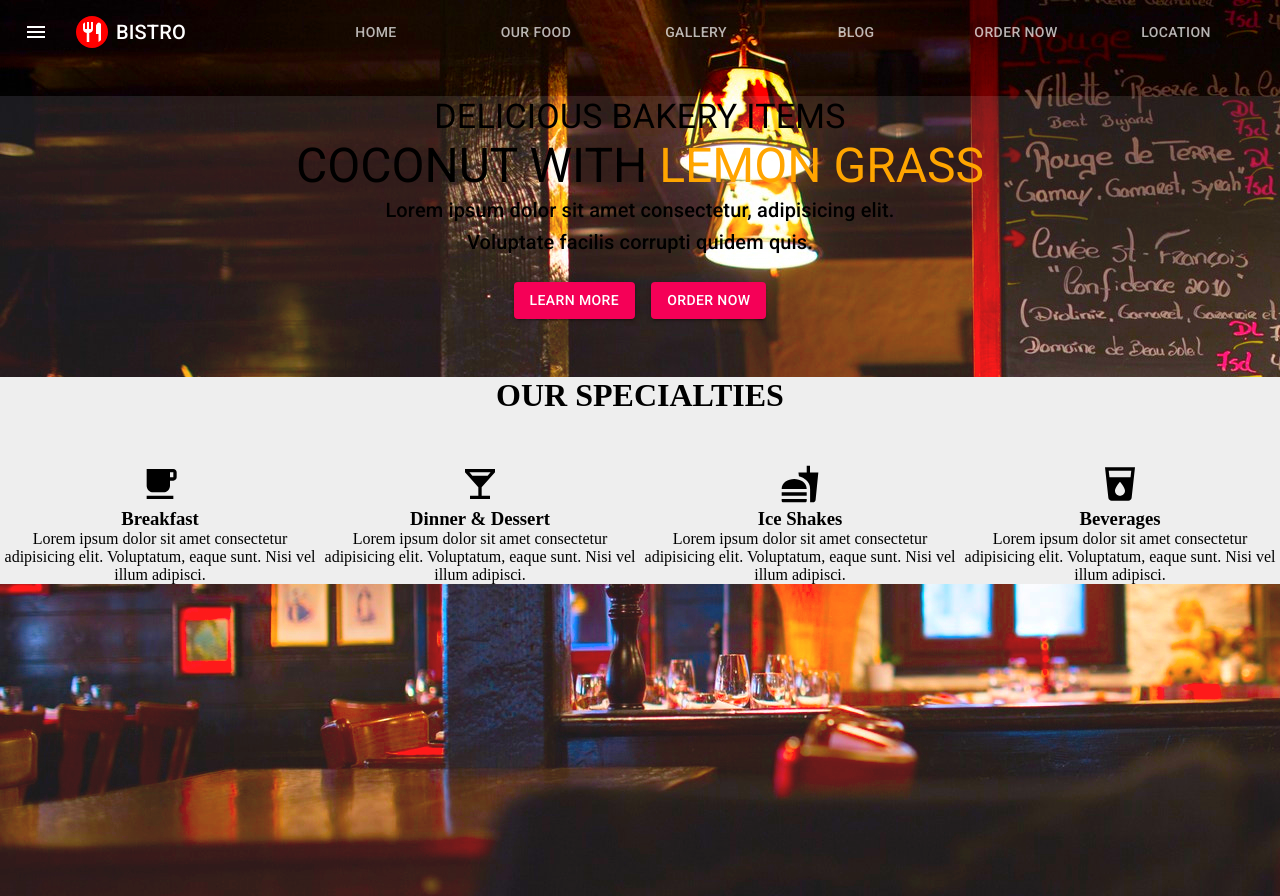
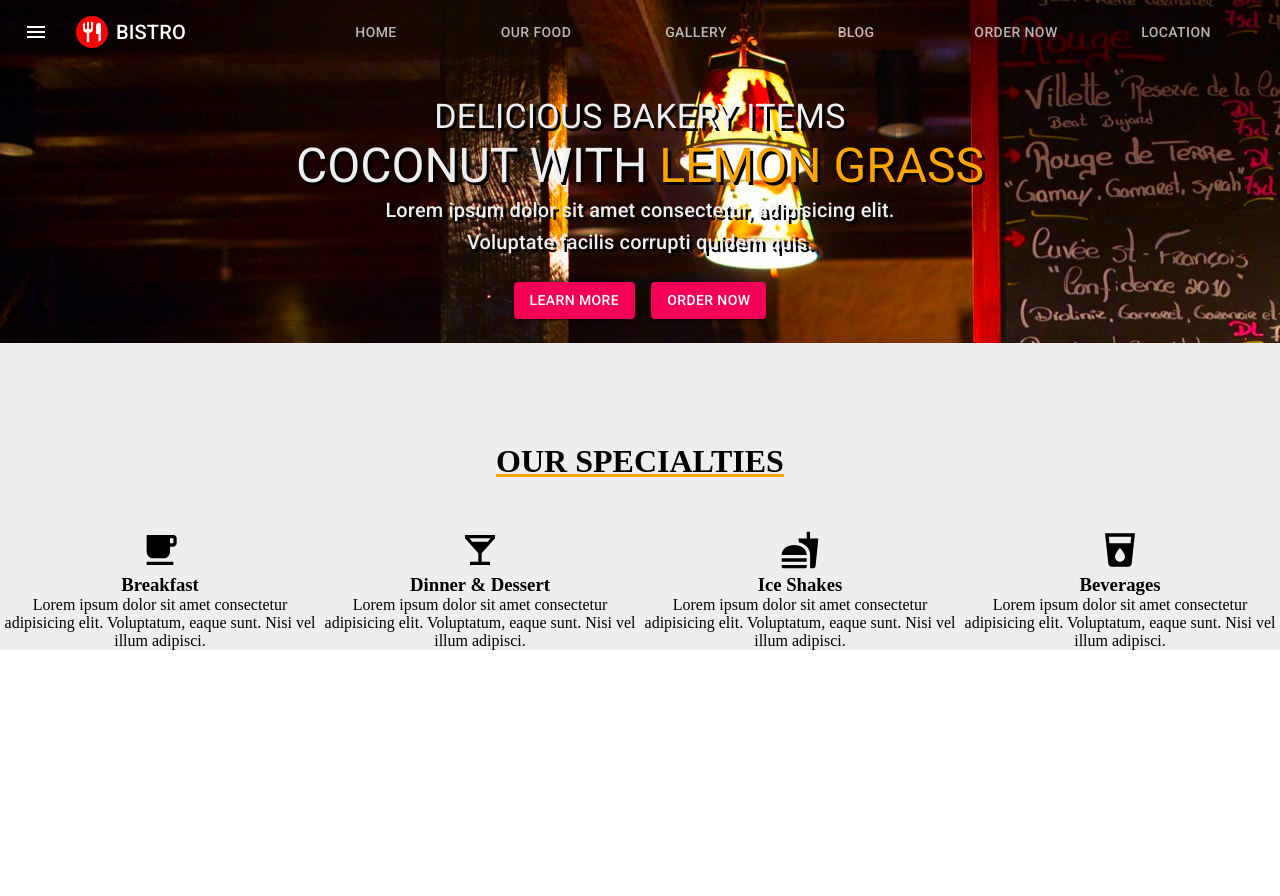
Before and after one commit to ginohagad/bistro, a React (Create React App) app: page / in a window 1280 px wide. After the commit the page ends 800 px from the top, so only its background shows below. Built offline with nearby package versions, Linux system fonts and the light colour scheme.

Commit message:
Added shadows to captions.

```diff
--- a/src/components/Home/Home.js
+++ b/src/components/Home/Home.js
@@ -10,13 +10,19 @@ const useStyles = makeStyles((theme) => ({
 		textAlign: 'center',
 		textTransform: 'uppercase',
 		marginTop: theme.spacing(4),
+		color: '#eee',
+		textShadow: '3px 3px #000',
 	},
 	caption2: {
 		textAlign: 'center',
 		textTransform: 'uppercase',
+		color: '#eee',
+		textShadow: '3px 3px #000',
 	},
 	caption3: {
 		textAlign: 'center',
+		color: '#eee',
+		textShadow: '3px 3px #000',
 	},
 	highlight: {
 		color: 'orange',
--- a/src/components/Home/Home.module.css
+++ b/src/components/Home/Home.module.css
@@ -1,4 +1,3 @@
-.container {
-	height: 100vh;
+/* .container {
 	background: rgba(255,255,255, 0.1);
-}
+} */
--- a/src/components/Home/Specialties/Specialties.module.css
+++ b/src/components/Home/Specialties/Specialties.module.css
@@ -1,4 +1,5 @@
 .container {
+  padding-top: 50px;
   background: #eee;
 }
 .center {
@@ -17,6 +18,8 @@
 .title {
   text-transform: uppercase;
   margin: 50px 0;
+  text-decoration: underline;
+  text-decoration-color: orange;
 }
 
 
--- a/src/index.js
+++ b/src/index.js
@@ -5,5 +5,4 @@ import App from './App'
 
 
 
-
 render(<App />, document.getElementById('root'))
```
